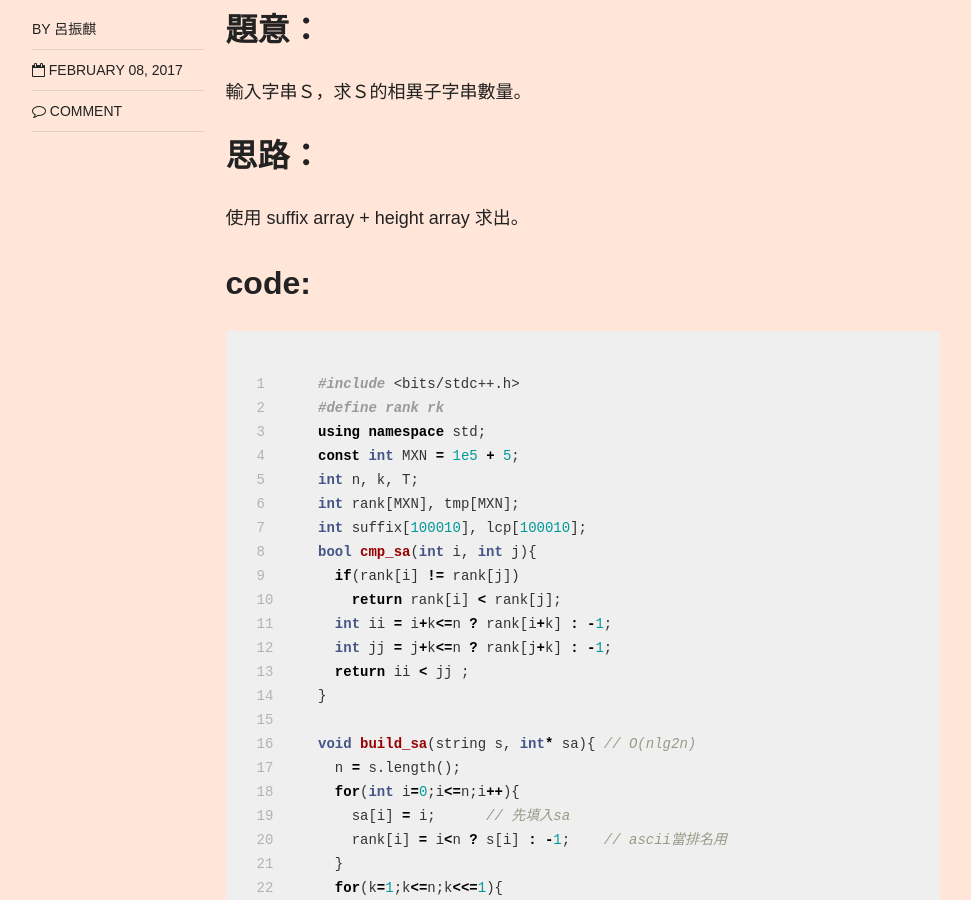
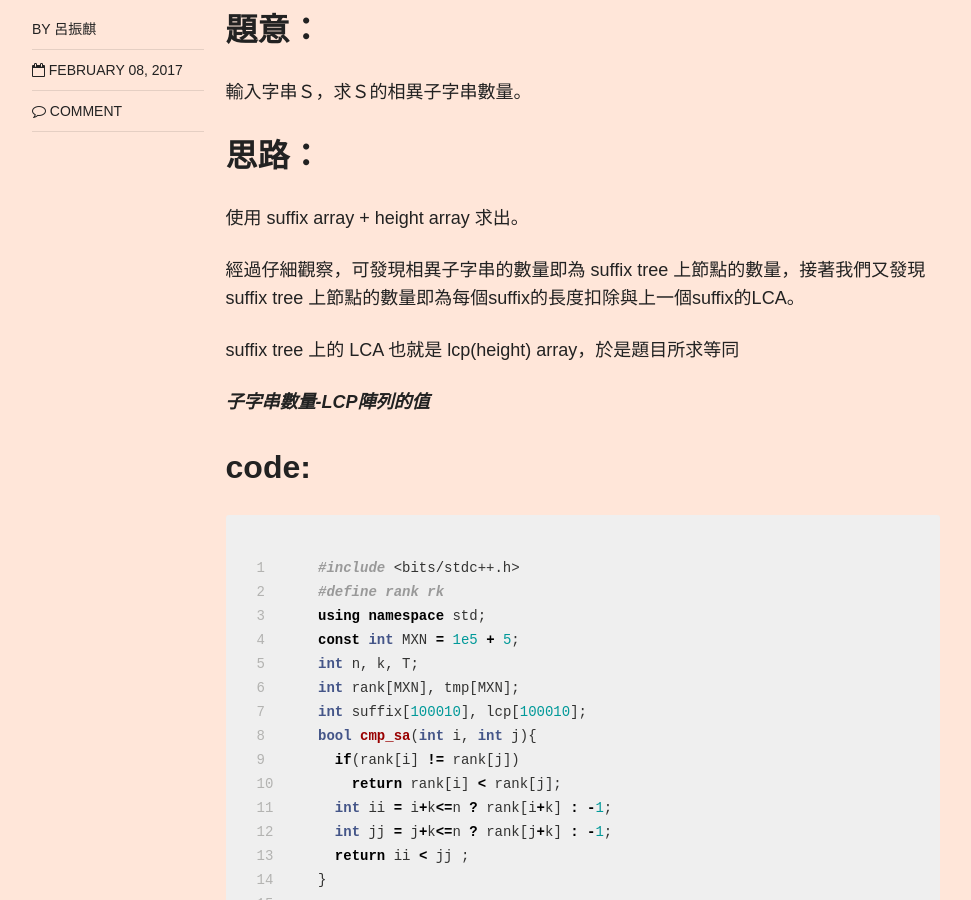
Before and after one commit to xm35p4fu6/xm35p4fu6.github.io, a Jekyll site: the page built from _posts/pro-sol/2017-02-08-New Distinct Substrings.md, in a window 1280 px wide and 900 px high, scrolled down 779 px. Shown: the whole window, without its empty margins (154-1125 px from the left). Built offline with Jekyll 4.4.1, drawn with Linux system fonts in a browser that asks for light colours; nearby versions of some CDN libraries; comment, search, counter and statistics services are not loaded.

Commit message:
update 0208

```diff
--- a/_posts/pro-sol/2017-02-08-New Distinct Substrings.md
+++ b/_posts/pro-sol/2017-02-08-New Distinct Substrings.md
@@ -18,6 +18,13 @@ tag: [spoj, string, sa]
 ## 思路：
 
 使用 suffix array + height array 求出。
+
+經過仔細觀察，可發現相異子字串的數量即為 suffix tree 上節點的數量，接著我們又發現 suffix tree
+上節點的數量即為每個suffix的長度扣除與上一個suffix的LCA。
+
+suffix tree 上的 LCA 也就是 lcp(height) array，於是題目所求等同
+
+***子字串數量-LCP陣列的值***
 
 ## code:
 
```
